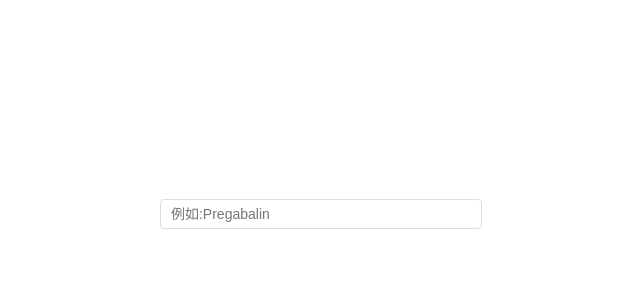
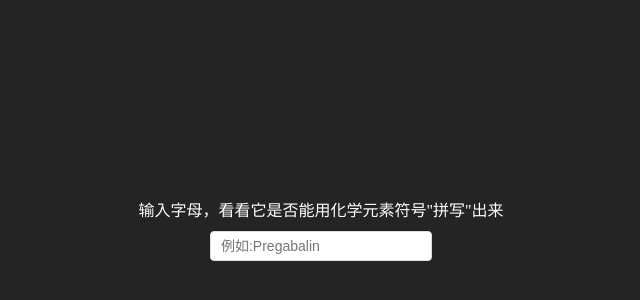
Before and after one commit to Benzyl-titanium/ChemElemSplice, a Vue app: page / in a window 1280 px wide. Shown: the part 206-506 px from the top of the page, without its empty margins (319-959 px from the left). Built offline with nearby package versions, Linux system fonts and the light colour scheme.

Commit message:
给图片加装容器以适应小屏

```diff
--- a/src/components/ElementInput.vue
+++ b/src/components/ElementInput.vue
@@ -132,6 +132,9 @@ updateCustomOrder();
   text-align: center;
   color: #fff;
   font-size: 16px;
+  word-break: break-all;
+  max-width: 100vw;
+  white-space: normal;
 }
 
 .input-section input {
@@ -139,7 +142,7 @@ updateCustomOrder();
   border: 1px solid #ddd;
   border-radius: 4px;
   font-size: 14px;
-  min-width: 300px;
+  min-width: 200px;
 }
 
 .input-section input:focus {
--- a/src/components/ElementTable.vue
+++ b/src/components/ElementTable.vue
@@ -3,7 +3,8 @@
     <div v-if="orderedElements.length === 0 && props.rawInput && props.rawInput.trim() !== ''" style="color: #fff; text-align: center; margin: 24px 0; font-size: 18px;">
       无法用元素符号拼写 "{{ props.rawInput }}"
     </div>
-    <div ref="tableRef" class="element-table" v-if="orderedElements.length > 0">
+    <div v-if="orderedElements.length > 0" class="element-table-wrapper">
+      <div ref="tableRef" class="element-table">
         <ElementBlock
           v-for="(el, idx) in orderedElements"
           :key="el.number"
@@ -11,6 +12,7 @@
           :isFirst="idx === 0"
           :isLast="idx === orderedElements.length - 1"
         />
+      </div>
     </div>
     <div style="margin-top: 16px;" v-if="orderedElements.length > 0">
       <button @click="exportPNG">PNG</button>
--- a/src/style.css
+++ b/src/style.css
@@ -6,18 +6,24 @@
 
 body {
   margin: 0;
-  min-width: 320px;
   min-height: 100vh;
-  display: flex;
-  justify-content: center;
-  align-items: center;
+  background: #242424;
+}
+
+html, body {
+  overflow-x: hidden;
 }
 
 #app {
   max-width: 1280px;
   margin: 0 auto;
-  padding: 2rem;
+  padding: 2rem 1rem 2rem 1rem;
   text-align: center;
+  min-height: 100vh;
+  display: flex;
+  flex-direction: column;
+  justify-content: center;
+  align-items: center;
 }
 
 button {
@@ -34,6 +40,41 @@ button:hover {
   border-color: #646cff;
 }
 
+.element-table-wrapper {
+  overflow-x: auto;
+  max-width: 100vw;
+  margin: 0 auto;
+}
+
+.element-table-wrapper::-webkit-scrollbar {
+  height: 6px;
+}
+.element-table-wrapper::-webkit-scrollbar-thumb {
+  background: #ccc;
+  border-radius: 3px;
+}
+
+.element-table {
+  display: flex;
+  flex-wrap: nowrap;
+  min-width: max-content;
+  background: #f8f9fa;
+  padding: 10px;
+  border-radius: 12px;
+  box-shadow: 0 2px 8px #e0e0e0;
+  justify-content: center;
+  align-items: center;
+  gap: 5px;
+}
+
+.element-table::-webkit-scrollbar {
+  height: 6px;
+}
+.element-table::-webkit-scrollbar-thumb {
+  background: #ccc;
+  border-radius: 3px;
+}
+
 @media (prefers-color-scheme: light) {
   :root {
     color: #213547;
```
Lines whose indentation alone changed are shown as unchanged.
